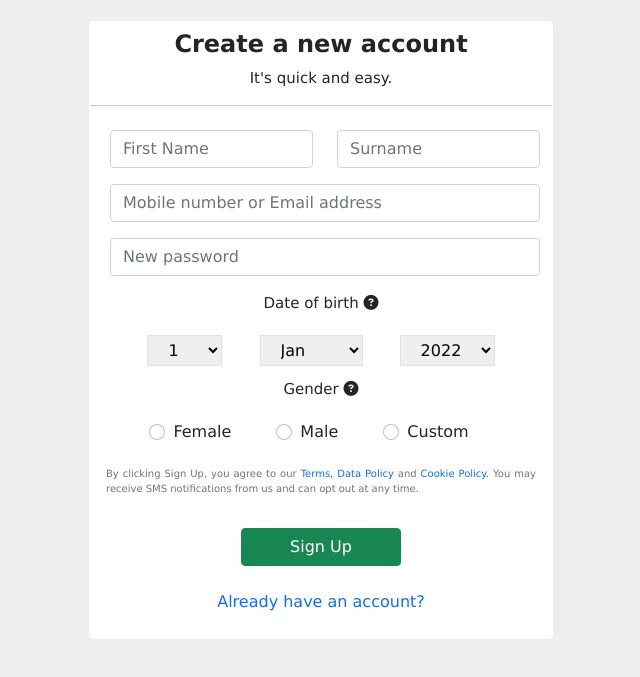
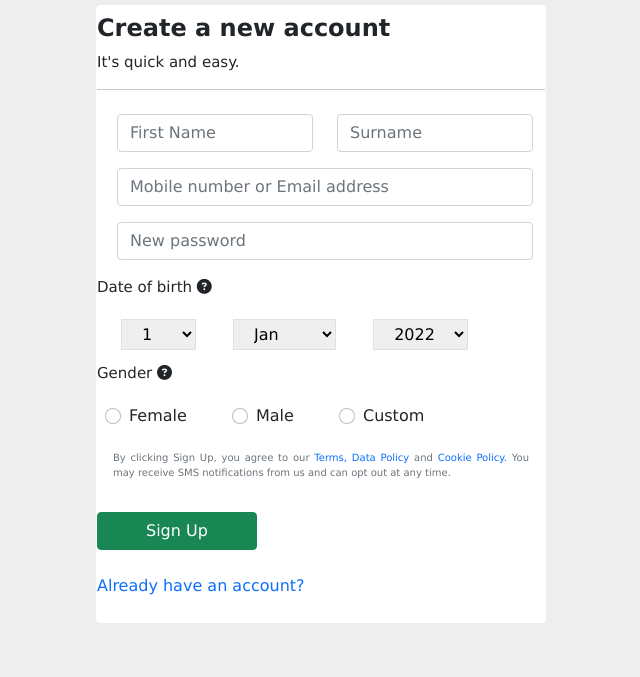
Before and after one commit to SrinidhiPavushetty/Bootstrap-Session3, a plain HTML site: page index.html in a window 1280 px wide. Shown: the part 91-768 px from the top of the page, without its empty margins (319-959 px from the left). Drawn offline with nearby package versions, Linux system fonts and the light colour scheme.

Commit message:
added changes

```diff
--- a/index.html
+++ b/index.html
@@ -15,7 +15,7 @@
     <form>
     <div class="container">
         <h1 class=" m-2 text-primary text-center">facebook</h1>
-        <div class="m-4 border border-white border-1 text-center bg-white rounded">
+        <div class="m-auto border border-white border-1 bg-white rounded" style="width:450px;">
             <h4 class="mt-2">Create a new account</h4>
             <p>It's quick and easy.</p>
             <hr color="grey">
```
